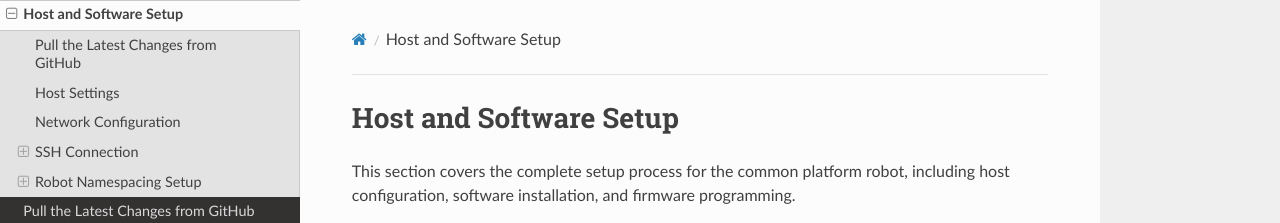
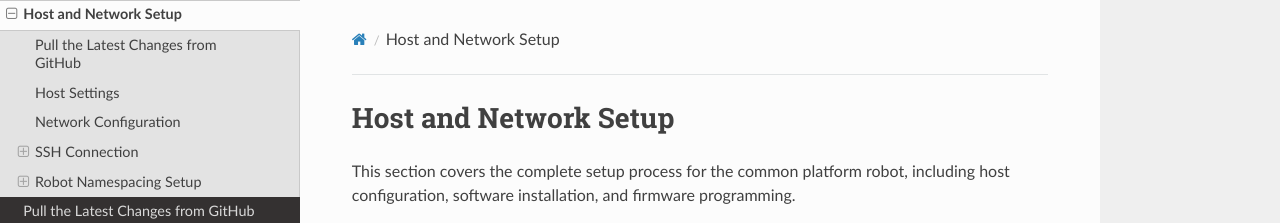
Before and after one commit to RoseCityRobotics/common_platform, a Sphinx documentation site: the page built from docs/source/setup/host_and_software.md, in a window 1280 px wide and 900 px high. Shown: the top 223 px of the window. Built offline with Sphinx 7.4.7 and the Read the Docs theme 3.1.0, drawn with Linux system fonts in a browser that asks for light colours; pages that are not in the unit, such as notebooks, are missing from menus.

Commit message:
use host and network setup in nav

```diff
--- a/docs/source/setup/host_and_software.md
+++ b/docs/source/setup/host_and_software.md
@@ -1,4 +1,4 @@
-# Host and Software Setup
+# Host and Network Setup
 
 This section covers the complete setup process for the common platform robot, including host configuration, software installation, and firmware programming.
 
```
